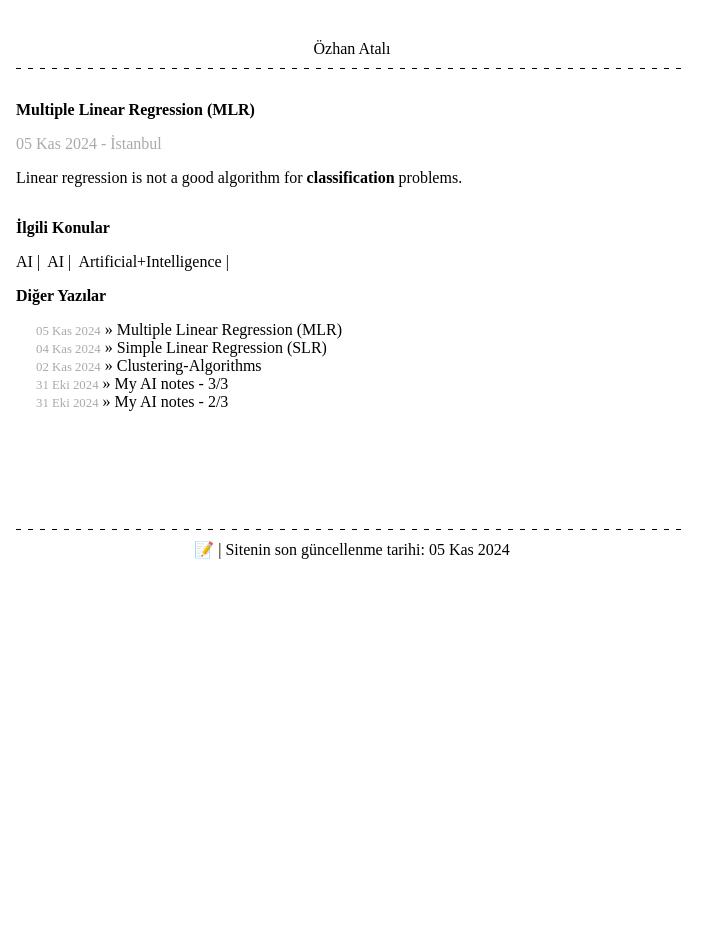
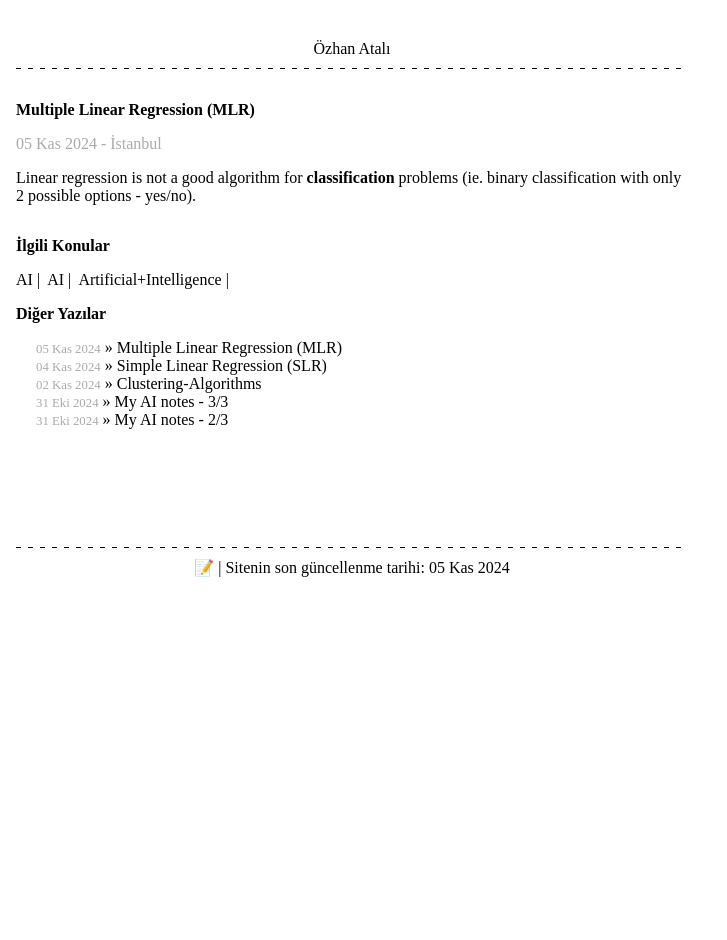
Before and after one commit to ozhanatali/ozhanatali.github.io, a Jekyll site: the page built from _posts/2024-11-05-Logistic-Regression.md, in a window 1280 px wide. Shown: the whole page, without its empty margins (0-727 px from the left). Built offline with Jekyll 4.4.1, drawn with Linux system fonts in a browser that asks for light colours.

Commit message:
Update 2024-11-05-Logistic-Regression.md

```diff
--- a/_posts/2024-11-05-Logistic-Regression.md
+++ b/_posts/2024-11-05-Logistic-Regression.md
@@ -6,4 +6,4 @@
 konum: İstanbul
 ---
 
-Linear regression is not a good algorithm for **classification** problems.
+Linear regression is not a good algorithm for **classification** problems (ie. binary classification with only 2 possible options - yes/no).
```
